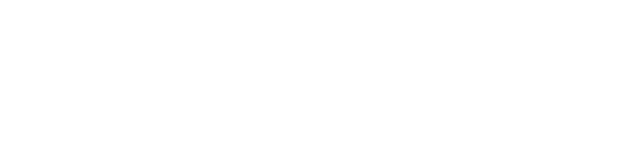
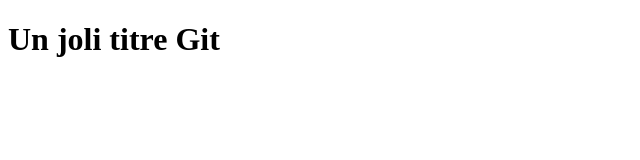
Before and after one commit to RoxBibop/test_git, a plain HTML site: page index.html in a window 1280 px wide. Shown: the whole page, without its empty margins (0-640 px from the left). Drawn offline with Linux system fonts and the light colour scheme.

Commit message:
first commit

```diff
--- a/index.html
+++ b/index.html
@@ -7,6 +7,7 @@
     <title>Premier test Git</title>
 </head>
 <body>
+    <h1>Un joli titre Git</h1>
 
 </body>
 </html>
```
